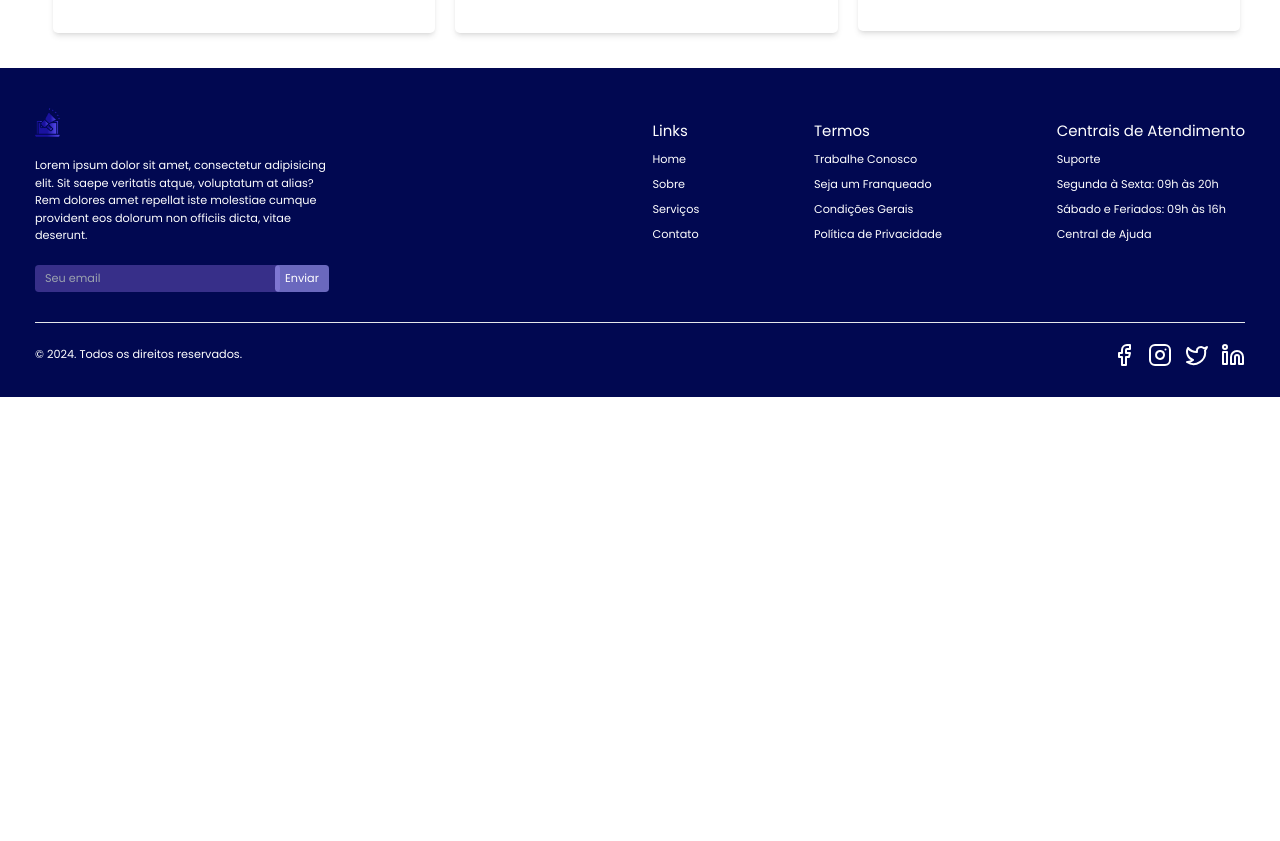
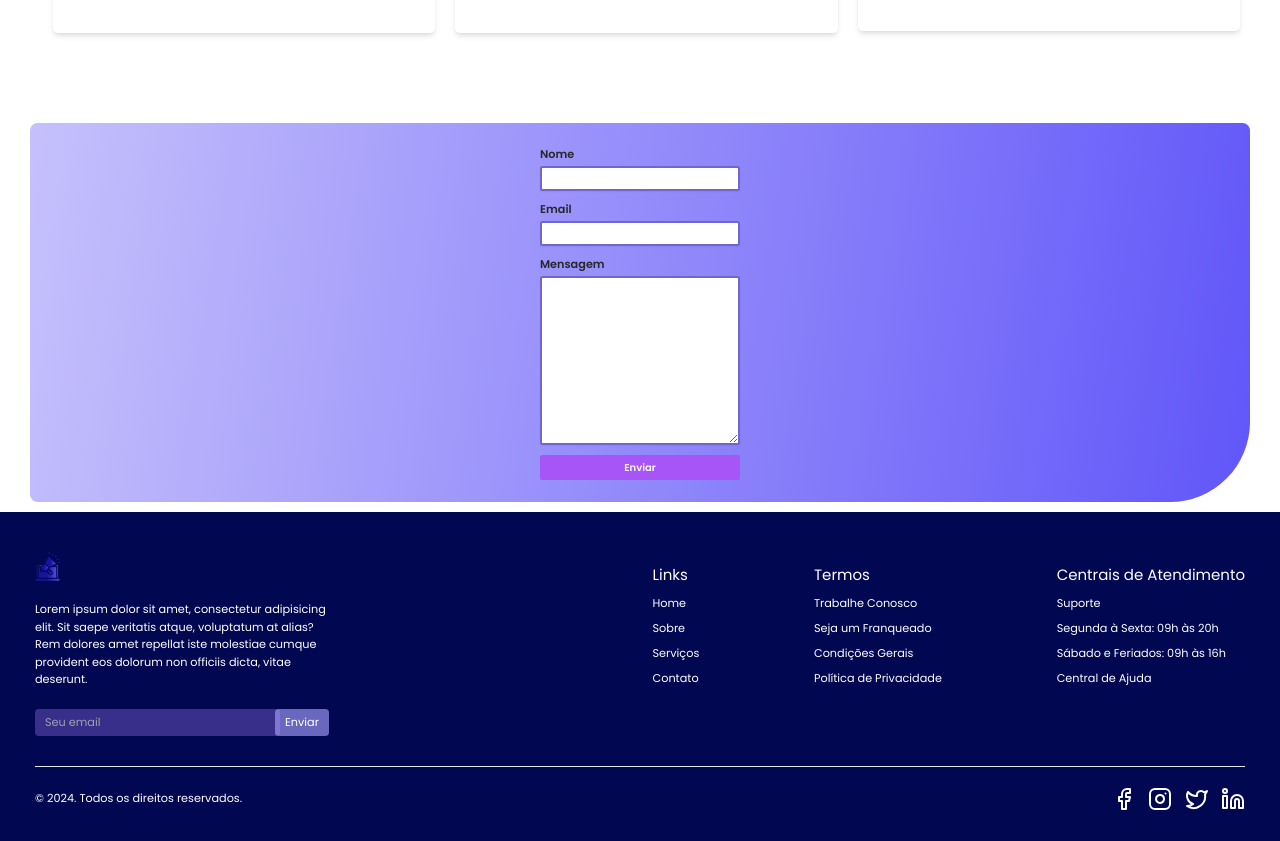
Before and after one commit to daianaadepaula/code-explore-landing-page, a React (Vite) app: page / in a window 1280 px wide. Shown: the part 1449-2290 px from the top of the page. Before the commit the page ends 1846 px from the top, so only its background shows below. Built offline with nearby package versions, Linux system fonts and the light colour scheme.

Commit message:
feat: add contact section

```diff
--- a/package.json
+++ b/package.json
@@ -13,6 +13,7 @@
     "lucide-react": "^0.379.0",
     "react": "^18.2.0",
     "react-dom": "^18.2.0",
+    "react-hook-form": "^7.51.5",
     "react-router-dom": "^6.23.1",
     "react-scroll": "^1.9.0"
   },
--- a/src/App.jsx
+++ b/src/App.jsx
@@ -2,6 +2,7 @@ import Header from "./components/Header";
 import Home from "./pages/Home";
 import About from "./pages/About";
 import Services from "./pages/Services";
+import Contact from "./pages/Contact";
 import Footer from "./pages/Footer";
 
 const App = () => {
@@ -11,6 +12,7 @@ const App = () => {
 			<Home />
 			<About />
 			<Services />
+			<Contact />
 			<Footer />
     </>
   );
--- /dev/null
+++ b/src/pages/Contact.jsx
@@ -0,0 +1,53 @@
+const Contact = () => {
+  return (
+    <section
+      className="md:px-12 p-4 max-w-screen-2xl mx-auto mt-28"
+      id="contact"
+    >
+      <div className="gradientBg rounded-xl rounded-br-[80px] md:p-9 px-5 py-10 flex justify-center items-center">
+        <form className="flex flex-col gap-4 w-full max-w-xs">
+          <div className="flex flex-col gap-1">
+            <label className="text-zinc-800 font-semibold text-lg" htmlFor="name">
+              Nome
+            </label>
+            <input
+              type="text"
+              className="border-2 border-[#5f56c7e4] focus:outline-pink shadow-sm rounded h-10 bg-white text-black font-semibold px-3"
+            />
+          </div>
+
+          <div className="flex flex-col gap-1">
+            <label className="text-zinc-800 font-semibold text-lg" htmlFor="email">
+              Email
+            </label>
+            <input
+              type="email"
+              className="border-2 border-[#5f56c7e4] focus:outline-pink shadow-sm rounded h-10 bg-white text-black font-semibold px-3"
+            />
+          </div>
+
+          <div className="flex flex-col gap-1">
+            <label className="text-zinc-800 font-semibold text-lg" htmlFor="message">
+              Mensagem
+            </label>
+            <textarea
+              cols="30"
+              rows="10"
+              className="border-2 border-[#5f56c7e4] focus:outline-pink shadow-sm rounded p-3 bg-white
+							text-black font-semibold"
+            ></textarea>
+          </div>
+
+          <button
+            type="submit"
+            className="bg-purple-500 rounded font-semibold text-white h-10 hover:bg-purple-600"
+          >
+            Enviar
+          </button>
+        </form>
+      </div>
+    </section>
+  );
+};
+
+export default Contact;
```
Also changed, not shown: 1 other file (tests, documents, lock files or other folders).
